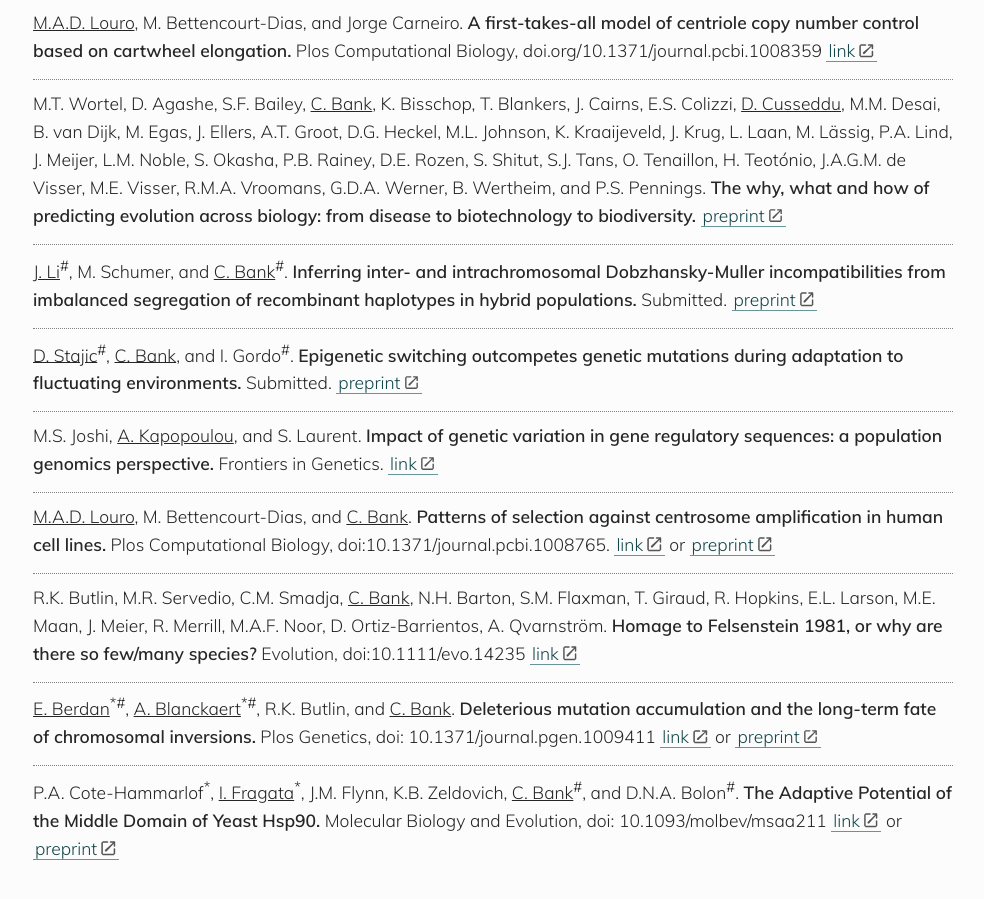
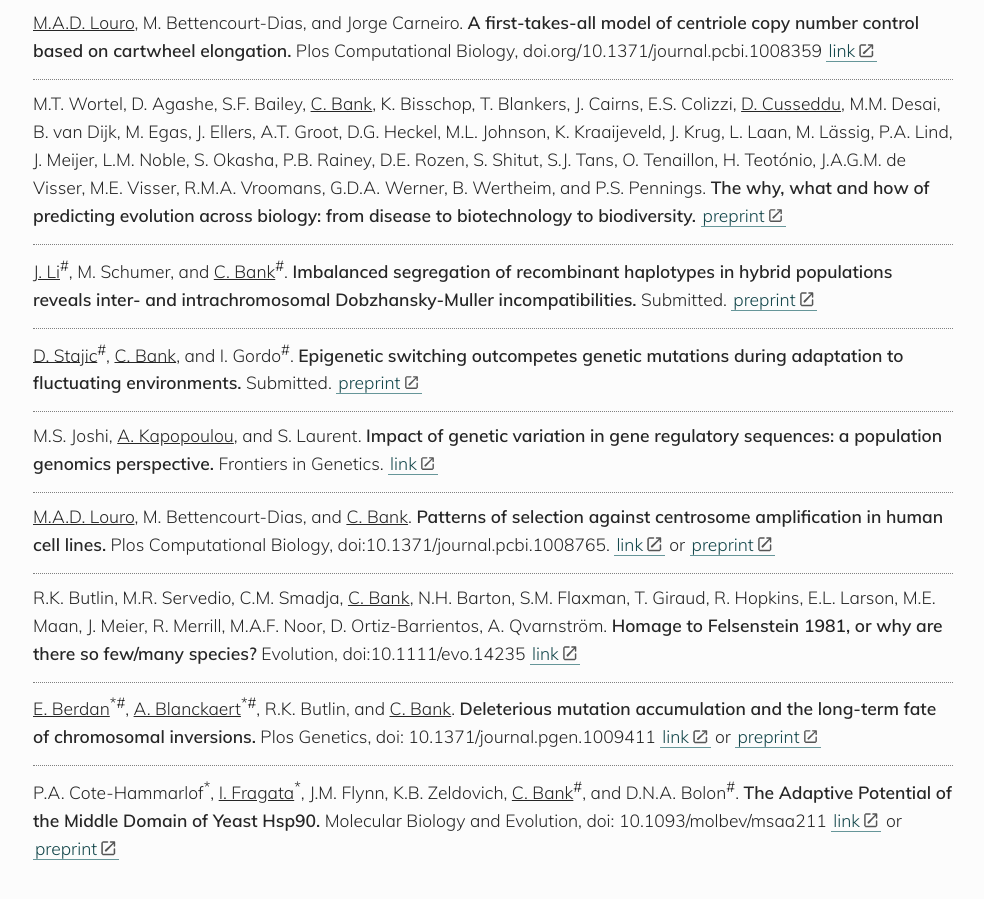
Before and after one commit to banklab/banklab.github.io, a Jekyll site: the page built from publications.md, in a window 1280 px wide and 900 px high, scrolled down 889 px. Shown: the whole window, without its empty margins (147-1131 px from the left). Built offline with Jekyll 4.4.1, drawn with Linux system fonts in a browser that asks for light colours; some web fonts are replaced.

Commit message:
Updated title of Li Juan's paper

```diff
--- a/publications.md
+++ b/publications.md
@@ -29,7 +29,7 @@
 
 M.T. Wortel, D. Agashe, S.F. Bailey, <u>C. Bank</u>, K. Bisschop, T. Blankers, J. Cairns, E.S. Colizzi, <u>D. Cusseddu</u>, M.M. Desai, B. van Dijk, M. Egas, J. Ellers, A.T. Groot, D.G. Heckel, M.L. Johnson, K. Kraaijeveld, J. Krug, L. Laan, M. Lässig, P.A. Lind, J. Meijer, L.M. Noble, S. Okasha, P.B. Rainey, D.E. Rozen, S. Shitut, S.J. Tans, O. Tenaillon, H. Teotónio, J.A.G.M. de Visser, M.E. Visser, R.M.A. Vroomans, G.D.A. Werner, B. Wertheim, and P.S. Pennings. **The why, what and how of predicting evolution across biology: from disease to biotechnology to biodiversity.** [preprint](https://ecoevorxiv.org/4u3mg/)
 
-<u>J. Li</u><sup>#</sup>, M. Schumer, and <u>C. Bank</u><sup>#</sup>. **Inferring inter- and intrachromosomal Dobzhansky-Muller incompatibilities from imbalanced segregation of recombinant haplotypes in hybrid populations.** Submitted. [preprint](https://www.biorxiv.org/content/10.1101/2021.08.04.454891v1)
+<u>J. Li</u><sup>#</sup>, M. Schumer, and <u>C. Bank</u><sup>#</sup>. **Imbalanced segregation of recombinant haplotypes in hybrid populations reveals inter- and intrachromosomal Dobzhansky-Muller incompatibilities.** Submitted. [preprint](https://www.biorxiv.org/content/10.1101/2021.08.04.454891v1)
 
 <u>D. Stajic</u><sup>#</sup>, <u>C. Bank</u>, and I. Gordo<sup>#</sup>. **Epigenetic switching outcompetes genetic mutations during adaptation to fluctuating environments.** Submitted. [preprint](https://www.biorxiv.org/content/10.1101/2021.03.11.434930v1.abstract)
 
```
